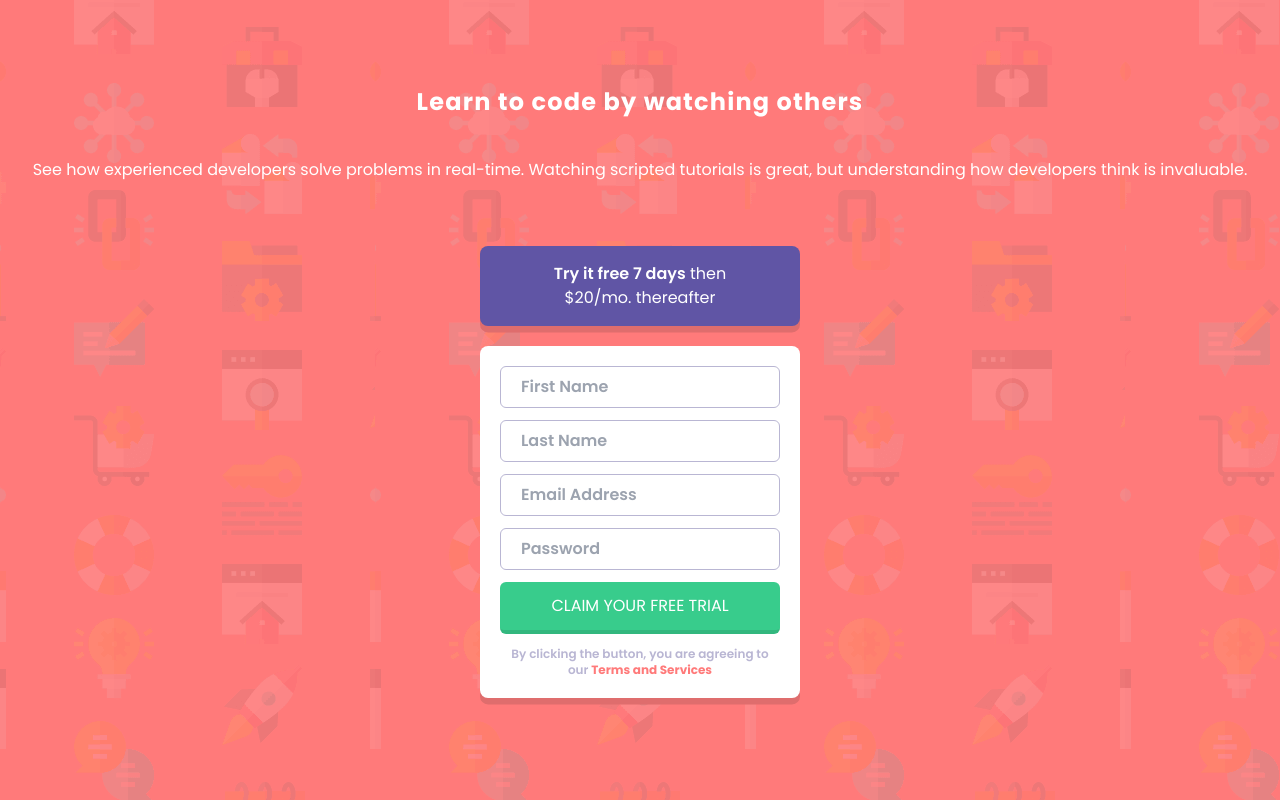
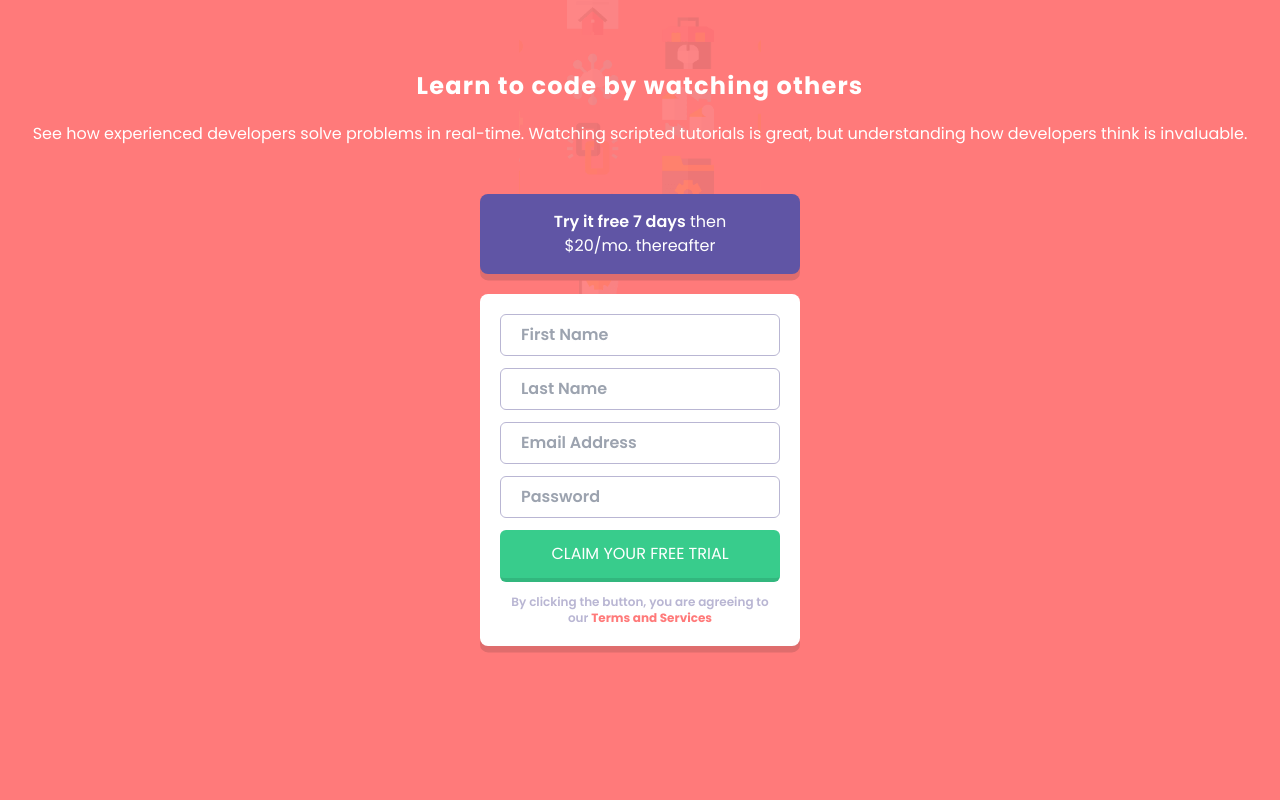
Before and after one commit to Abaljerind/intro-component-with-signup-form, a website: page index.html in a window 1280 px wide. Drawn offline with Linux system fonts and the light colour scheme.

Commit message:
fix margin & bg style

```diff
--- a/index.html
+++ b/index.html
@@ -25,15 +25,17 @@
     <!-- output css -->
     <link rel="stylesheet" href="css/output.css" />
   </head>
-  <body class="bg-red bg-bgMobile bg-clip-content">
-    <section class="my-[86px] font-poppins">
+  <body
+    class="bg-red bg-bgMobile bg-contain bg-clip-content bg-center bg-no-repeat"
+  >
+    <section class="font-poppins">
       <article>
         <h1
-          class="px-10 text-center text-2xl font-bold tracking-wider text-white"
+          class="mt-[70px] px-10 text-center text-2xl font-bold tracking-wider text-white"
         >
           Learn to code by watching others
         </h1>
-        <p class="mt-10 px-8 text-center text-white">
+        <p class="mt-5 px-8 text-center text-white">
           See how experienced developers solve problems in real-time. Watching
           scripted tutorials is great, but understanding how developers think is
           invaluable.
@@ -41,9 +43,8 @@
       </article>
 
       <!-- TODO:
-        1. buat border dibagian bawah form ini, khusus bagian bawahnya aja, kaya di bagian trial.
         2. buat efek animasi underline yang bergerak dari kiri ke kanan saat kursor di letakkan di dalam input. -->
-      <div class="form-section mt-16">
+      <div class="form-section mt-12">
         <div
           class="trial mx-auto w-80 cursor-pointer rounded-lg border-blue bg-blue px-14 py-4 shadow-shadowTrial"
         >
```
Also changed, not shown: css/output.css.
